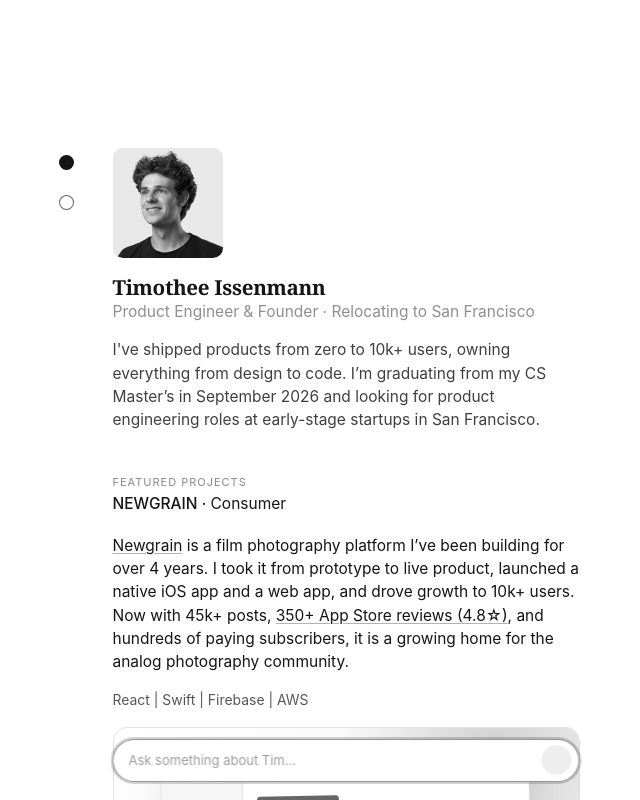
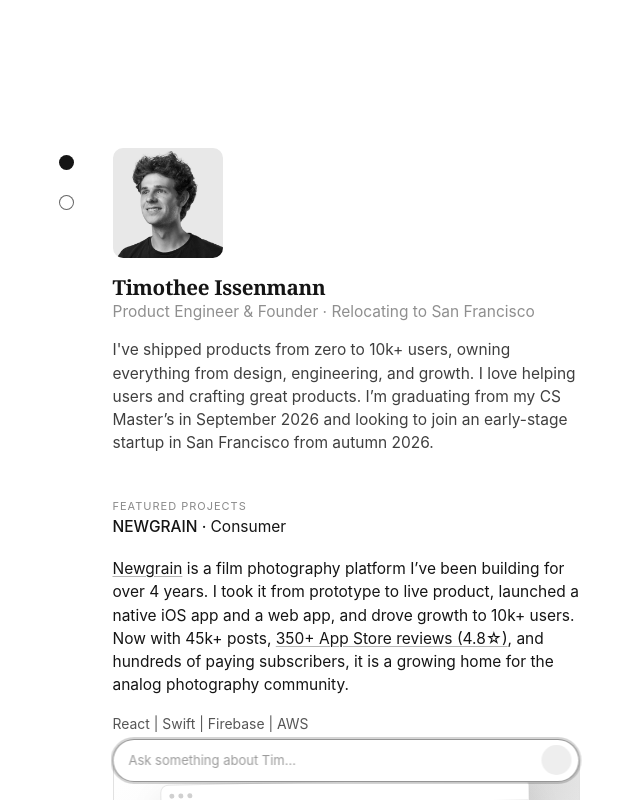
Before and after one commit to timotheeiss/personal-website, a React (Vite) app: page / in a window 1280 px wide. Shown: the top 800 px of the page, without its empty margins (270-910 px from the left). Built offline with nearby package versions, Linux system fonts and the light colour scheme; some icons are missing.

Commit message:
Update personal intro text

```diff
--- a/src/App.tsx
+++ b/src/App.tsx
@@ -155,9 +155,9 @@ export default function App() {
             </div>
             <p className="profile-subtitle">Product Engineer & Founder · Relocating to San Francisco</p>
             <p className="profile-introduction">
-              I've shipped products from zero to 10k+ users, owning everything from design to code. I’m
-              graduating from my CS Master’s in September 2026 and looking for product engineering roles at
-              early-stage startups in San Francisco.
+              I've shipped products from zero to 10k+ users, owning everything from design, engineering, and
+              growth. I love helping users and crafting great products. I’m graduating from my CS Master’s in
+              September 2026 and looking to join an early-stage startup in San Francisco from autumn 2026.
             </p>
           </header>
 
```
